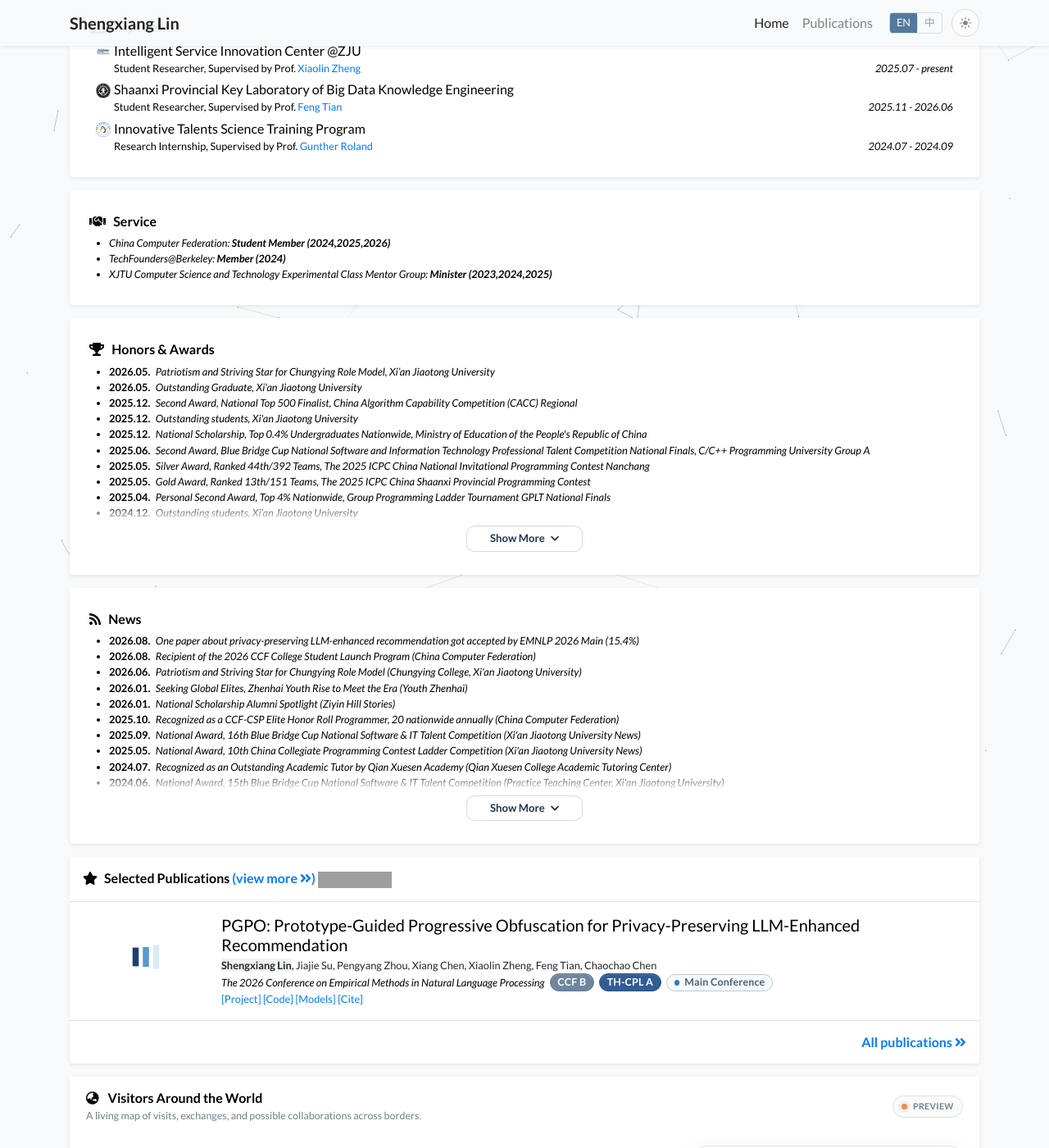
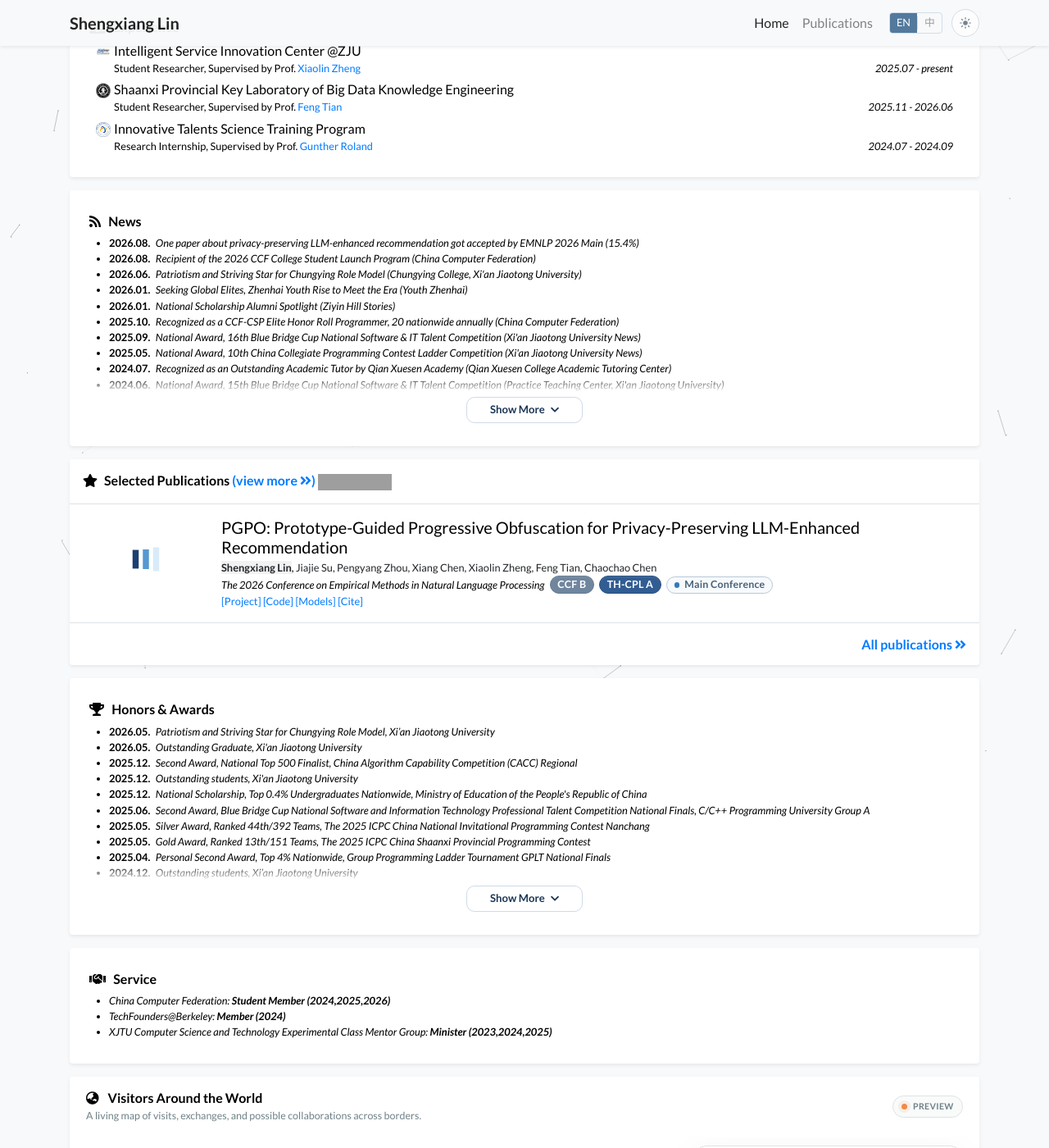
Before and after one commit to Shengxiang-Lin/Shengxiang-Lin.github.io, a Jekyll site: the page built from index.html, in a window 1280 px wide and 1400 px high, scrolled down 853 px. Shown: the whole window at 82% size. Built offline with Jekyll 4.4.1, drawn with Linux system fonts in a browser that asks for light colours; a style sheet for code colours, icons or effects is not loaded; grey boxes are pictures that could not be loaded.

Commit message:
Reorder homepage sections
* Add standalone education card

* Add standalone experience card

* Add standalone news card

* Add standalone awards card

* Add standalone service card

* Reorder homepage sections

* Move collapsible section behavior to common JS

* Version common script after homepage refactor

```diff
--- /dev/null
+++ b/_includes/widgets/awards_card.html
@@ -0,0 +1,51 @@
+<div class="row mt-3">
+    <div class="col">
+        <div class="card border-0 shadow-sm bg-white">
+            <div class="card-body p-4">
+                <div class="row">
+                    {% if site.data.profile.awards %}
+                    <div class="col-md-12">
+                        <div class="my-1">
+                            <h6><i class="fas fa-trophy"></i> &nbsp; {% include i18n.html key="honors_awards" %}</h6>
+                            <div class="mx-2">
+                                <ul class="list small pl-3 mb-1{% if site.data.profile.awards.size > 10 %} collapsible-fade{% endif %}" data-collapsible-list="awards">
+                                    <div class="row">
+                                        {% for item in site.data.profile.awards %}
+                                        <div class="col-md-12{% if forloop.index > 10 %} d-none{% endif %}"{% if forloop.index > 10 %} data-collapsible-extra{% endif %}>
+                                            <li>
+                                                <strong class="mr-1">{{item.date}}.</strong>
+                                                {% if item.url %}
+                                                    <a href="{{ item.url }}" target="_blank" class="text-black text-decoration-none">
+                                                        <em class="lang-en">{{ item.name }}</em><span class="lang-zh">{{ site.data.profile.awards_zh[forloop.index0].name }}</span>
+                                                    </a>
+                                                {% else %}
+                                                    <em class="lang-en">{{ item.name }}</em><span class="lang-zh">{{ site.data.profile.awards_zh[forloop.index0].name }}</span>
+                                                {% endif %}
+                                            </li>
+                                        </div>
+                                        {% endfor %}
+                                    </div>
+                                </ul>
+                                {% if site.data.profile.awards.size > 10 %}
+                                <div class="collapsible-toggle-container">
+                                    <button type="button" class="collapsible-toggle-btn" data-collapsible-toggle="awards" aria-expanded="false">
+                                        <span data-collapsible-more>
+                                            <span class="lang-en">Show More</span><span class="lang-zh">展开更多</span>
+                                            <i class="fas fa-chevron-down" aria-hidden="true"></i>
+                                        </span>
+                                        <span class="d-none" data-collapsible-less>
+                                            <span class="lang-en">Show Less</span><span class="lang-zh">收起</span>
+                                            <i class="fas fa-chevron-up" aria-hidden="true"></i>
+                                        </span>
+                                    </button>
+                                </div>
+                                {% endif %}
+                            </div>
+                        </div>
+                    </div>
+                    {% endif %}
+                </div>
+            </div>
+        </div>
+    </div>
+</div>
--- /dev/null
+++ b/_includes/widgets/education_card.html
@@ -0,0 +1,37 @@
+<div class="row mt-3">
+    <div class="col">
+        <div class="card border-0 shadow-sm bg-white">
+            <div class="card-body p-4">
+                <div class="row">
+                    {% if site.data.profile.education %}
+                    <div class="col-md-12">
+                        <div class="my-1">
+                            <h6><i class="fas fa-school"></i> &nbsp; {% include i18n.html key="education" %}</h6>
+                            <div class="mx-2">
+                                <ul class="list-unstyled mb-1">
+                                    {% for item in site.data.profile.education %}
+                                    <li class="media mb-1">
+                                        {% if item.url %}
+                                            <a href="{{ item.url }}" target="_blank" class="text-black text-decoration-none">
+                                                <img src="{{ item.logo }}" alt="{{ item.name }}" style="width: 18px;" class="mr-1 mt-1">
+                                            </a>
+                                        {% else %}
+                                            <img src="{{ item.logo }}" alt="{{ item.name }}" style="width: 18px;" class="mr-1 mt-1">
+                                        {% endif %}
+                                        <div class="media-body">
+                                            <p class="my-0"><span class="lang-en">{{ item.name }}</span><span class="lang-zh">{{ site.data.profile.education_zh[forloop.index0].name }}</span></p>
+                                            <p class="small my-0">{{ item.dept }}</p>
+                                            <p class="small my-0"><span class="lang-en">{{ item.position }}</span><span class="lang-zh">{{ site.data.profile.education_zh[forloop.index0].position }}</span> <em class="float-right">{{ item.date }}</em></p>
+                                        </div>
+                                    </li>
+                                    {% endfor %}
+                                </ul>
+                            </div>
+                        </div>
+                    </div>
+                    {% endif %}
+                </div>
+            </div>
+        </div>
+    </div>
+</div>
--- /dev/null
+++ b/_includes/widgets/experience_only_card.html
@@ -0,0 +1,37 @@
+<div class="row mt-3">
+    <div class="col">
+        <div class="card border-0 shadow-sm bg-white">
+            <div class="card-body p-4">
+                <div class="row">
+                    {% if site.data.profile.experience %}
+                    <div class="col-md-12">
+                        <div class="my-1">
+                            <h6><i class="fas fa-laptop-code"></i> &nbsp; {% include i18n.html key="experience" %}</h6>
+                            <div class="mx-2">
+                                <ul class="list-unstyled mb-1">
+                                    {% for item in site.data.profile.experience %}
+                                    <li class="media mb-1">
+                                        {% if item.url %}
+                                            <a href="{{ item.url }}" target="_blank" class="text-black text-decoration-none">
+                                                <img src="{{ item.logo }}" alt="{{ item.name }}" style="width: 18px;" class="mr-1 mt-1">
+                                            </a>
+                                        {% else %}
+                                            <img src="{{ item.logo }}" alt="{{ item.name }}" style="width: 18px;" class="mr-1 mt-1">
+                                        {% endif %}
+                                        <div class="media-body">
+                                            <p class="my-0"><span class="lang-en">{{ item.name }}</span><span class="lang-zh">{{ site.data.profile.experience_zh[forloop.index0].name }}</span></p>
+                                            <p class="small my-0">{{ item.dept }}</p>
+                                            <p class="small my-0"><span class="lang-en">{{ item.position }}</span><span class="lang-zh">{{ site.data.profile.experience_zh[forloop.index0].position }}</span> <em class="float-right">{{ item.date }}</em></p>
+                                        </div>
+                                    </li>
+                                    {% endfor %}
+                                </ul>
+                            </div>
+                        </div>
+                    </div>
+                    {% endif %}
+                </div>
+            </div>
+        </div>
+    </div>
+</div>
--- /dev/null
+++ b/_includes/widgets/news_card.html
@@ -0,0 +1,51 @@
+<div class="row mt-3">
+    <div class="col">
+        <div class="card border-0 shadow-sm bg-white">
+            <div class="card-body p-4">
+                <div class="row">
+                    {% if site.data.profile.news %}
+                    <div class="col-md-12">
+                        <div class="my-1">
+                            <h6><i class="fas fa-rss"></i> &nbsp; {% include i18n.html key="news" %}</h6>
+                            <div class="mx-2">
+                                <ul class="list small pl-3 mb-1{% if site.data.profile.news.size > 10 %} collapsible-fade{% endif %}" data-collapsible-list="news">
+                                    <div class="row">
+                                        {% for item in site.data.profile.news %}
+                                        <div class="col-md-12{% if forloop.index > 10 %} d-none{% endif %}"{% if forloop.index > 10 %} data-collapsible-extra{% endif %}>
+                                            <li>
+                                                <strong class="mr-1">{{item.date}}.</strong>
+                                                {% if item.url %}
+                                                    <a href="{{ item.url }}" target="_blank" class="text-black text-decoration-none">
+                                                        <em class="lang-en">{{ item.name }}</em><span class="lang-zh">{{ site.data.profile.news_zh[forloop.index0].name }}</span>
+                                                    </a>
+                                                {% else %}
+                                                    <em class="lang-en">{{ item.name }}</em><span class="lang-zh">{{ site.data.profile.news_zh[forloop.index0].name }}</span>
+                                                {% endif %}
+                                            </li>
+                                        </div>
+                                        {% endfor %}
+                                    </div>
+                                </ul>
+                                {% if site.data.profile.news.size > 10 %}
+                                <div class="collapsible-toggle-container">
+                                    <button type="button" class="collapsible-toggle-btn" data-collapsible-toggle="news" aria-expanded="false">
+                                        <span data-collapsible-more>
+                                            <span class="lang-en">Show More</span><span class="lang-zh">展开更多</span>
+                                            <i class="fas fa-chevron-down" aria-hidden="true"></i>
+                                        </span>
+                                        <span class="d-none" data-collapsible-less>
+                                            <span class="lang-en">Show Less</span><span class="lang-zh">收起</span>
+                                            <i class="fas fa-chevron-up" aria-hidden="true"></i>
+                                        </span>
+                                    </button>
+                                </div>
+                                {% endif %}
+                            </div>
+                        </div>
+                    </div>
+                    {% endif %}
+                </div>
+            </div>
+        </div>
+    </div>
+</div>
--- /dev/null
+++ b/_includes/widgets/service_card.html
@@ -0,0 +1,30 @@
+<div class="row mt-3">
+    <div class="col">
+        <div class="card border-0 shadow-sm bg-white">
+            <div class="card-body p-4">
+                <div class="row">
+                    {% if site.data.profile.service %}
+                    <div class="col-md-12">
+                        <div class="my-1">
+                            <h6><i class="fas fa-handshake"></i> &nbsp; {% include i18n.html key="service" %}</h6>
+                            <div class="mx-2">
+                                <ul class="list small pl-3 mb-1">
+                                    <div class="row">
+                                        {% for item in site.data.profile.service %}
+                                        <div class="col-md-12">
+                                            <li>
+                                                <em class="lang-en">{{ item.name }}</em><span class="lang-zh">{{ site.data.profile.service_zh[forloop.index0].name }}</span>
+                                            </li>
+                                        </div>
+                                        {% endfor %}
+                                    </div>
+                                </ul>
+                            </div>
+                        </div>
+                    </div>
+                    {% endif %}
+                </div>
+            </div>
+        </div>
+    </div>
+</div>
--- a/_layouts/default.html
+++ b/_layouts/default.html
@@ -95,7 +95,7 @@
     <script src="https://cdnjs.cloudflare.com/ajax/libs/popper.js/1.14.7/umd/popper.min.js" integrity="sha384-UO2eT0CpHqdSJQ6hJty5KVphtPhzWj9WO1clHTMGa3JDZwrnQq4sF86dIHNDz0W1" crossorigin="anonymous"></script>
     <script src="https://cdnjs.cloudflare.com/ajax/libs/twitter-bootstrap/4.6.0/js/bootstrap.min.js" integrity="sha512-XKa9Hemdy1Ui3KSGgJdgMyYlUg1gM+QhL6cnlyTe2qzMCYm4nAZ1PsVerQzTTXzonUR+dmswHqgJPuwCq1MaAg==" crossorigin="anonymous"></script>
     <script src="https://cdnjs.cloudflare.com/ajax/libs/github-buttons/2.14.2/buttons.min.js" integrity="sha512-OYwZx04hKFeFNYrWxIyo3atgGpb+cxU0ENWBZs72X7T9U+NoHPM1ftUn/Mfw7dRDXrqWA6M1wBg6z6fGE32aeA==" crossorigin="anonymous"></script>
-    <script src="assets/js/common.js"></script>
+    <script src="{{ '/assets/js/common.js' | relative_url }}?v=20260915-1"></script>
     <script src="assets/js/i18n.js"></script>
     <script src="{{ '/assets/js/theme.js' | relative_url }}?v=20260912-2"></script>
     {% if page.visitor_globe %}
--- a/assets/js/common.js
+++ b/assets/js/common.js
@@ -11,3 +11,23 @@ $(function () {
     })
     $('[data-toggle="tooltip"]').tooltip()
 })
+
+document.addEventListener('DOMContentLoaded', function () {
+    document.querySelectorAll('[data-collapsible-toggle]').forEach(function (button) {
+        button.addEventListener('click', function () {
+            var target = button.getAttribute('data-collapsible-toggle');
+            var list = document.querySelector('[data-collapsible-list="' + target + '"]');
+            if (!list) return;
+
+            var expanded = button.getAttribute('aria-expanded') === 'true';
+            list.querySelectorAll('[data-collapsible-extra]').forEach(function (item) {
+                item.classList.toggle('d-none', expanded);
+            });
+            list.classList.toggle('is-expanded', !expanded);
+
+            button.setAttribute('aria-expanded', String(!expanded));
+            button.querySelector('[data-collapsible-more]').classList.toggle('d-none', !expanded);
+            button.querySelector('[data-collapsible-less]').classList.toggle('d-none', expanded);
+        });
+    });
+});
--- a/index.html
+++ b/index.html
@@ -7,7 +7,11 @@ visitor_globe: true
 ---
 {% include widgets/profile_card.html %}
 
-{% include widgets/experience_card.html %}
+{% include widgets/education_card.html %}
+
+{% include widgets/experience_only_card.html %}
+
+{% include widgets/news_card.html %}
 
 {% assign pubs = site.publications | sort: "date" | reverse | where: "selected", true %}
 {%
@@ -15,6 +19,10 @@ visitor_globe: true
     publications=pubs limit=page.num_selected
     title='<i class="fas fa-star mr-2"></i><span class="lang-en">Selected Publications</span><span class="lang-zh">精选论文</span>'
 %}
+
+{% include widgets/awards_card.html %}
+
+{% include widgets/service_card.html %}
 
 {% include widgets/visitor_globe.html %}
 
```
